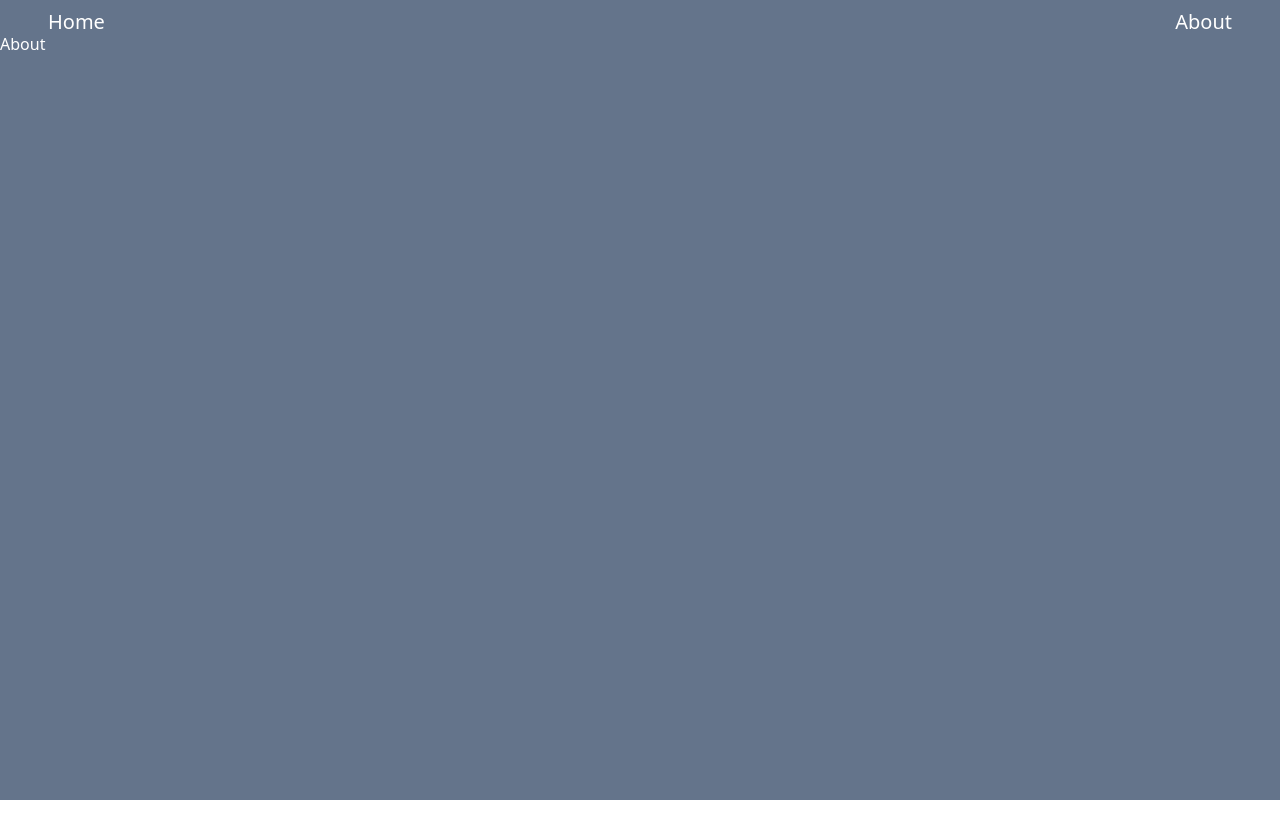
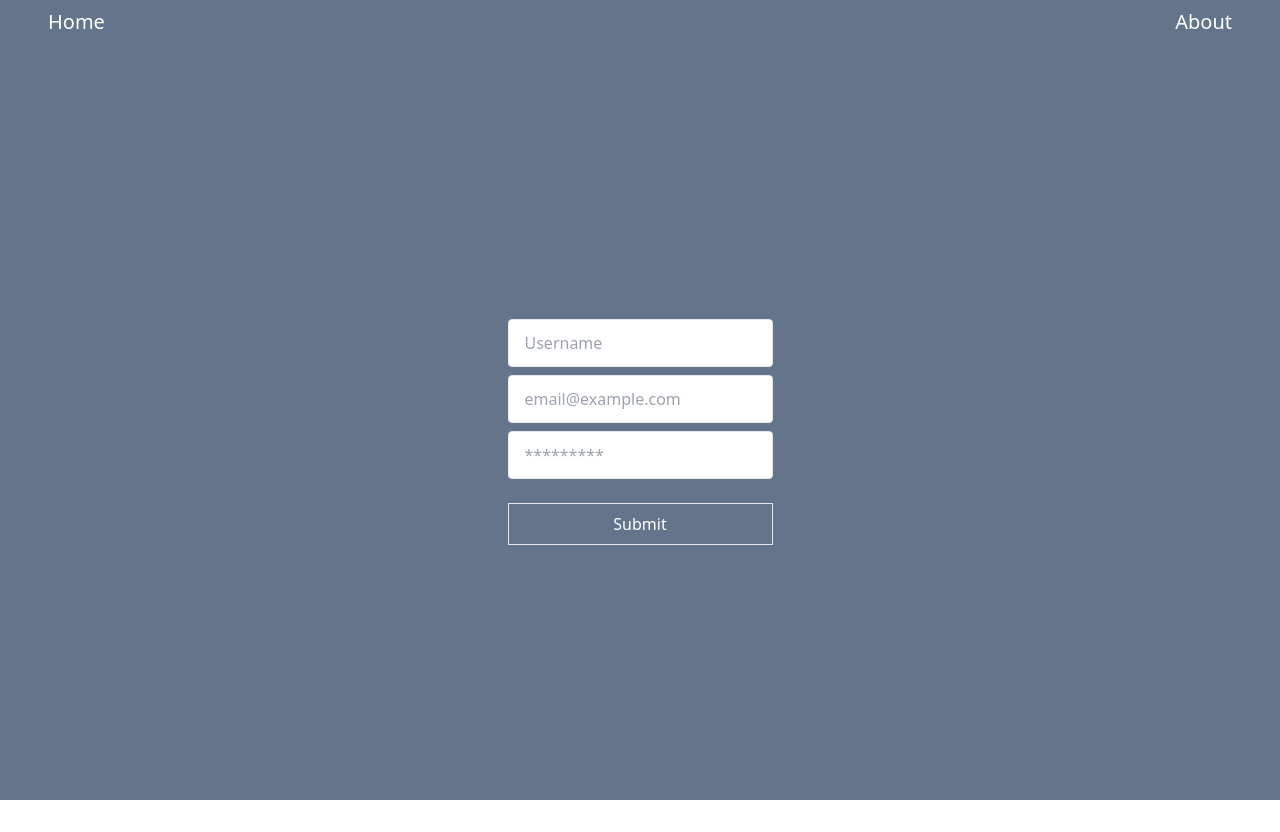
Before and after one commit to algebra-det/react-slice, a React (Vite) app: page /about in a window 1280 px wide. Before the commit the page ends 800 px from the top, so only its background shows below. Built offline with nearby package versions, Linux system fonts and the light colour scheme.

Commit message:
Form validation with plain HTML

```diff
--- /dev/null
+++ b/src/components/Form.tsx
@@ -0,0 +1,50 @@
+import { FormEvent } from "react"
+
+function Form() {
+  const handleSubmit = (e: FormEvent<HTMLFormElement>) => {
+    e.preventDefault()
+    if(!(e.target instanceof HTMLFormElement)) return; // Typescript safety; otherwise typescript will scream
+    const form = new FormData(e.target)
+    const values = Object.fromEntries(form.entries())
+    console.log('Values: ', values)
+  }
+  return (
+    <div>
+      <form onSubmit={handleSubmit}>
+        <div>
+          <input
+            required
+            type="text"
+            name="username"
+            placeholder="Username"
+            className="h-12 border rounded p-4"
+          />
+          </div>
+        <div className="mt-2">
+          <input
+            required
+            type="email"
+            name="email"
+            placeholder="email@example.com"
+            className="h-12 border rounded p-4"
+            pattern="^([a-zA-Z0-9_\-\.]+)@((\[[0-9]{1,3}\.[0-9]{1,3}\.[0-9]{1,3}\.)|(([a-zA-Z0-9\-]+\.)+))([a-zA-Z]{2,4}|[0-9]{1,3})(\]?)$"
+          />
+          </div>
+        <div className="mt-2">
+          <input
+            required
+            type="password"
+            name="password"
+            placeholder="*********"
+            className="h-12 border rounded p-4"
+          />
+        </div>
+        <div className="mt-6 text-white">
+          <button className="w-full p-2 border rounded," type="submit">Submit</button>
+        </div>
+      </form>
+    </div>
+  )
+}
+
+export default Form
--- a/src/components/wrappers/AppWrapper.tsx
+++ b/src/components/wrappers/AppWrapper.tsx
@@ -4,7 +4,7 @@ import { Header } from '@/layout'
 function AppWrapper({ children }: { children: React.ReactNode }) {
   const user = useAppSelector(state => state.user)
   return (
-    <div className='bg-slate-500 text-white h-screen'>
+    <div className='bg-slate-500 h-screen'>
       <Header user={user} />
       {children}
     </div>
--- a/src/layout/Header.tsx
+++ b/src/layout/Header.tsx
@@ -17,7 +17,7 @@ function Header({ user }: { user: UserDataType }) {
   }
 
   return (
-    <div className='py-2 px-12 h-8 text-xl'>
+    <div className='py-2 px-12 h-8 text-xl text-white '>
       <div className='flex justify-between'>
         <Link to='/'>Home</Link>
         <div className='flex justify-end gap-2'>
--- a/src/pages/About.tsx
+++ b/src/pages/About.tsx
@@ -1,5 +1,11 @@
+import Form from "@/components/Form"
+
 function About() {
-  return <div>About</div>
+  return (
+    <div className='h-screen flex justify-center items-center'>
+      <Form />
+    </div>
+  )
 }
 
 export default About
--- a/src/pages/Home.tsx
+++ b/src/pages/Home.tsx
@@ -17,7 +17,7 @@ function Home() {
     dispather(logoutUser())
   }
   return (
-    <div className='h-screen flex justify-center items-center'>
+    <div className='h-screen flex justify-center items-center text-white'>
       <div>
         <Counter />
         <button onClick={setUserToStore}>Toggle user</button>
```
